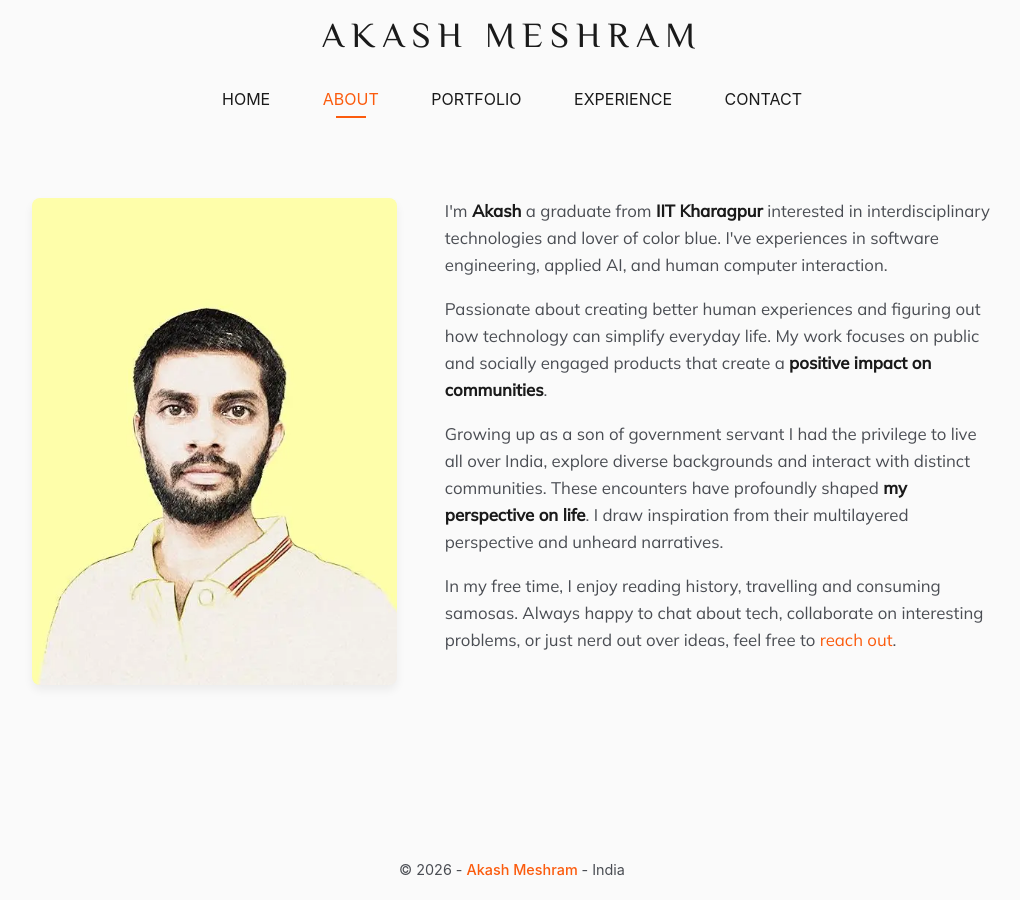
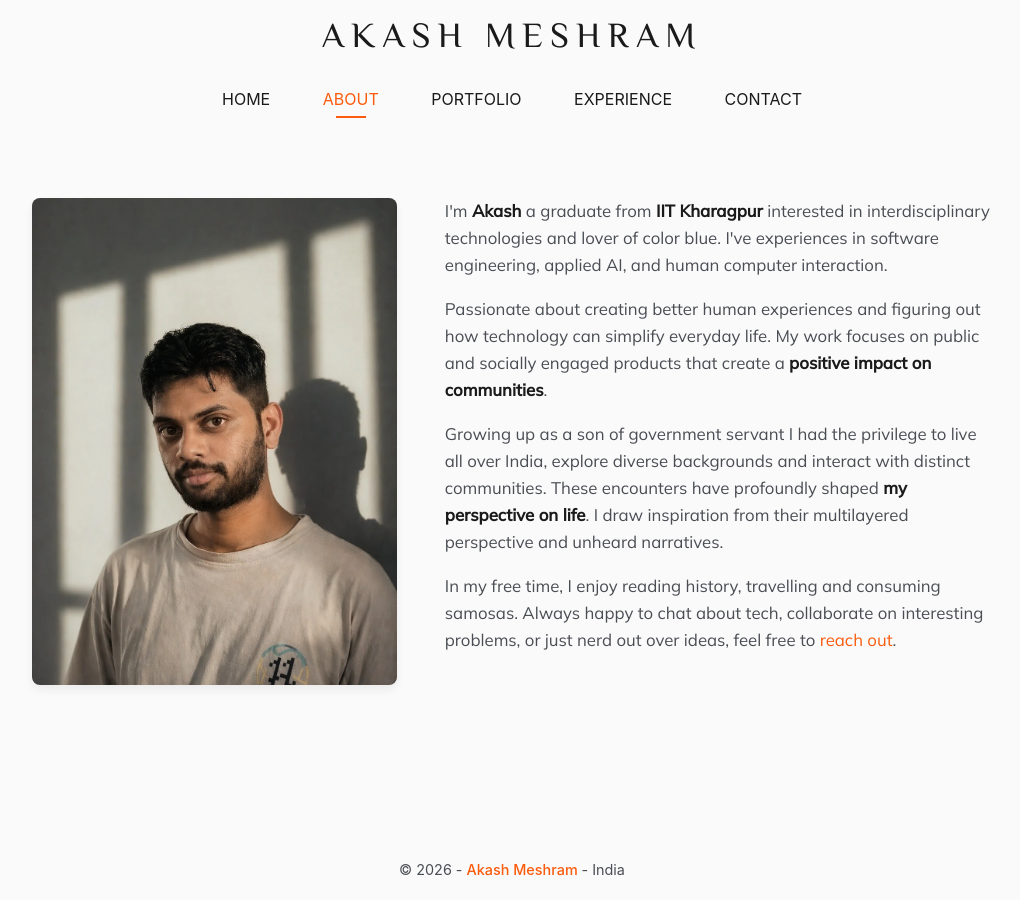
Before and after one commit to akashmeshram/Personal-Website, a Jekyll site: the page built from pages/about.html, in a window 1280 px wide. Shown: the whole page, without its empty margins (128-1148 px from the left). Built offline with Jekyll 4.4.1, drawn with Linux system fonts in a browser that asks for light colours.

Commit message:
📝 Update Dockerfile to copy only Gemfile; modify profile image URL in about page styles; add old profile image for backup.

```diff
--- a/_sass/pages/about.scss
+++ b/_sass/pages/about.scss
@@ -11,7 +11,7 @@
   #profile-image {
     background-color: $asset-background;
     aspect-ratio: auto 1 / 1;
-    background-image: url("/assets/images/profile-cl.webp");
+    background-image: url("/assets/images/profile.webp");
     background-position: center;
     background-repeat: no-repeat;
     background-size: cover;
```
Also changed, not shown: assets/images/profile-old.webp (added), assets/images/profile.webp, 1 other file.
